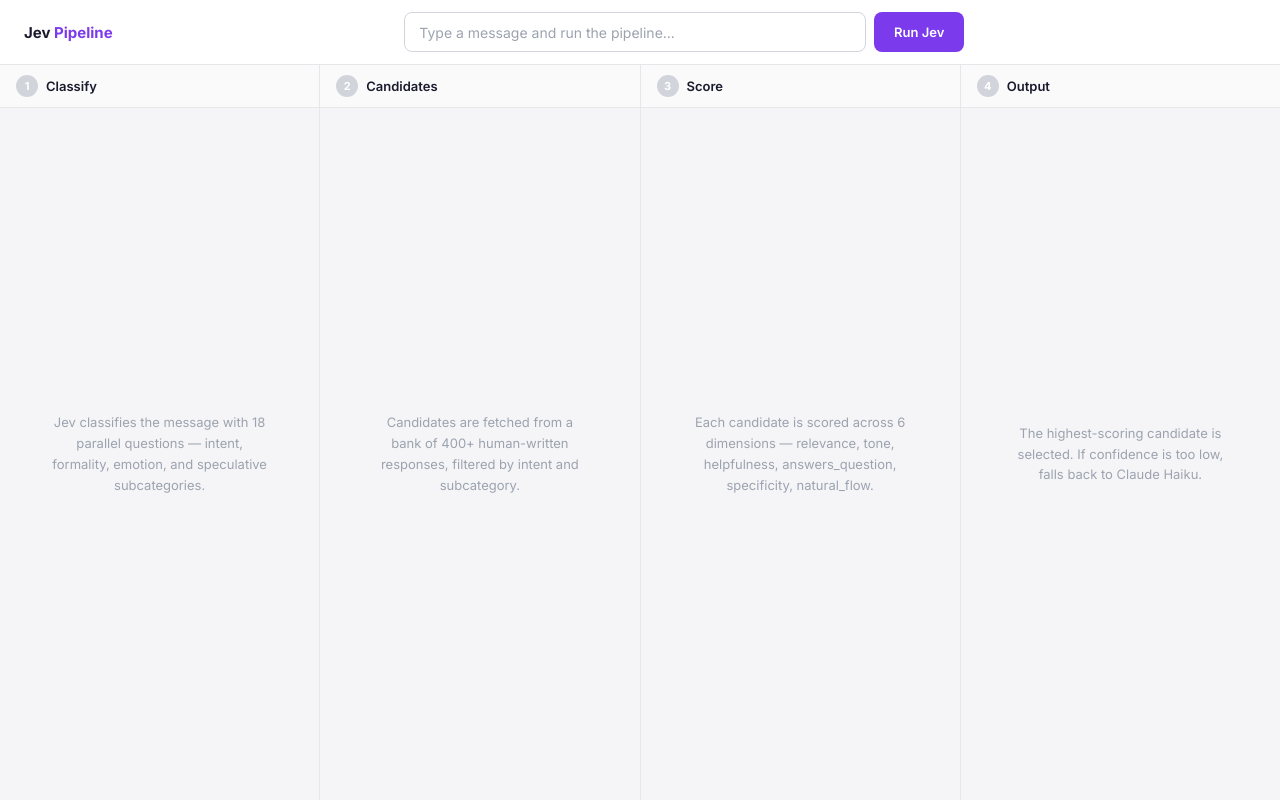
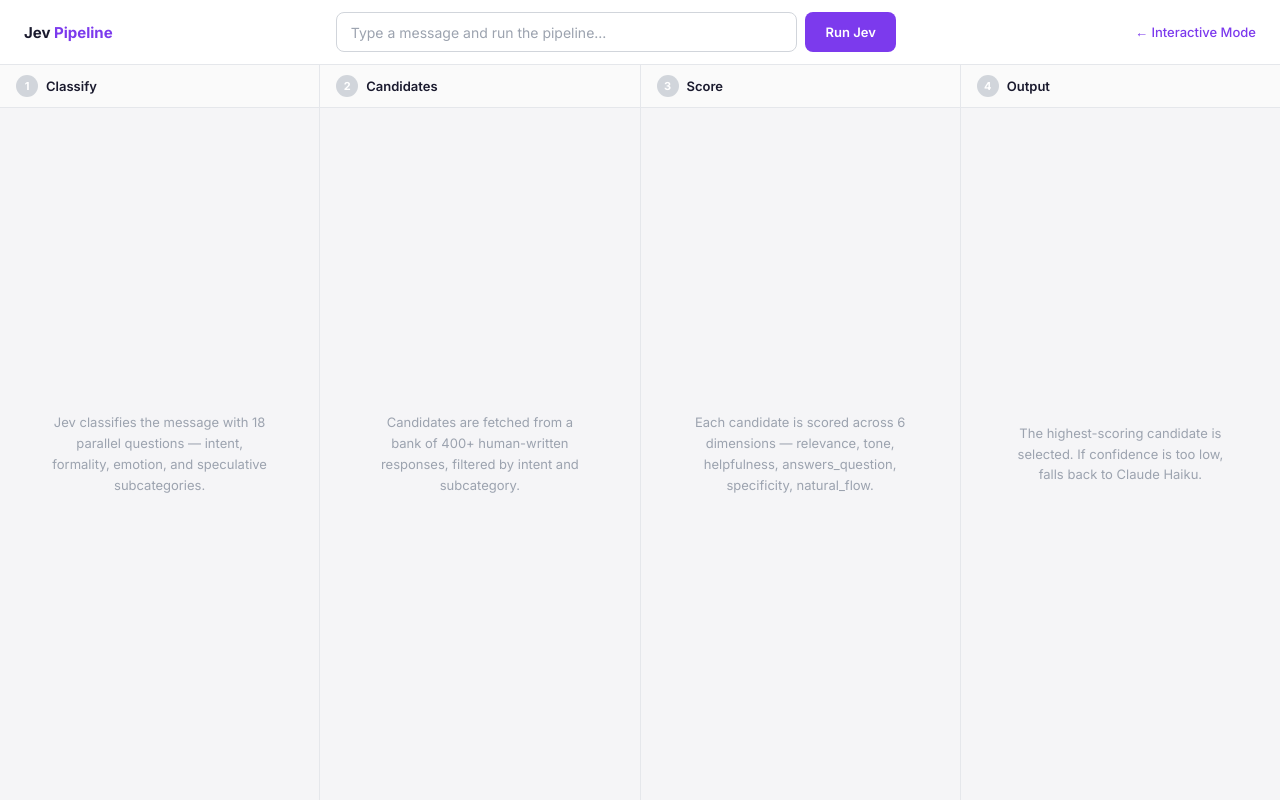
Before and after one commit to akash-kamat/jev-llm, a website: page demo/public/pipeline.html in a window 1280 px wide. Drawn offline with Linux system fonts and the light colour scheme.

Commit message:
Add link to switch to interactive mode in pipeline page
- Add "← Interactive Mode" link in top bar right side
- Styled to match pipeline UI with purple color and hover effect
- Links back to terminal demo at /

```diff
--- a/demo/public/pipeline.html
+++ b/demo/public/pipeline.html
@@ -46,6 +46,12 @@
   font-family:'JetBrains Mono',monospace;
 }
 .timing-bar span{margin-left:12px}
+.mode-link{
+  font-size:13px;font-weight:500;color:#7c3aed;text-decoration:none;
+  white-space:nowrap;display:flex;align-items:center;gap:4px;
+  transition:color .15s;
+}
+.mode-link:hover{color:#6d28d9}
 
 /* ── columns ── */
 .cols{flex:1;display:flex;min-height:0}
@@ -301,6 +307,7 @@
       <button class="run-btn" id="run-btn" onclick="run()">Run Jev</button>
     </div>
     <div class="timing-bar" id="timing"></div>
+    <a href="/" class="mode-link">← Interactive Mode</a>
   </div>
 
   <!-- 4 columns -->
```
